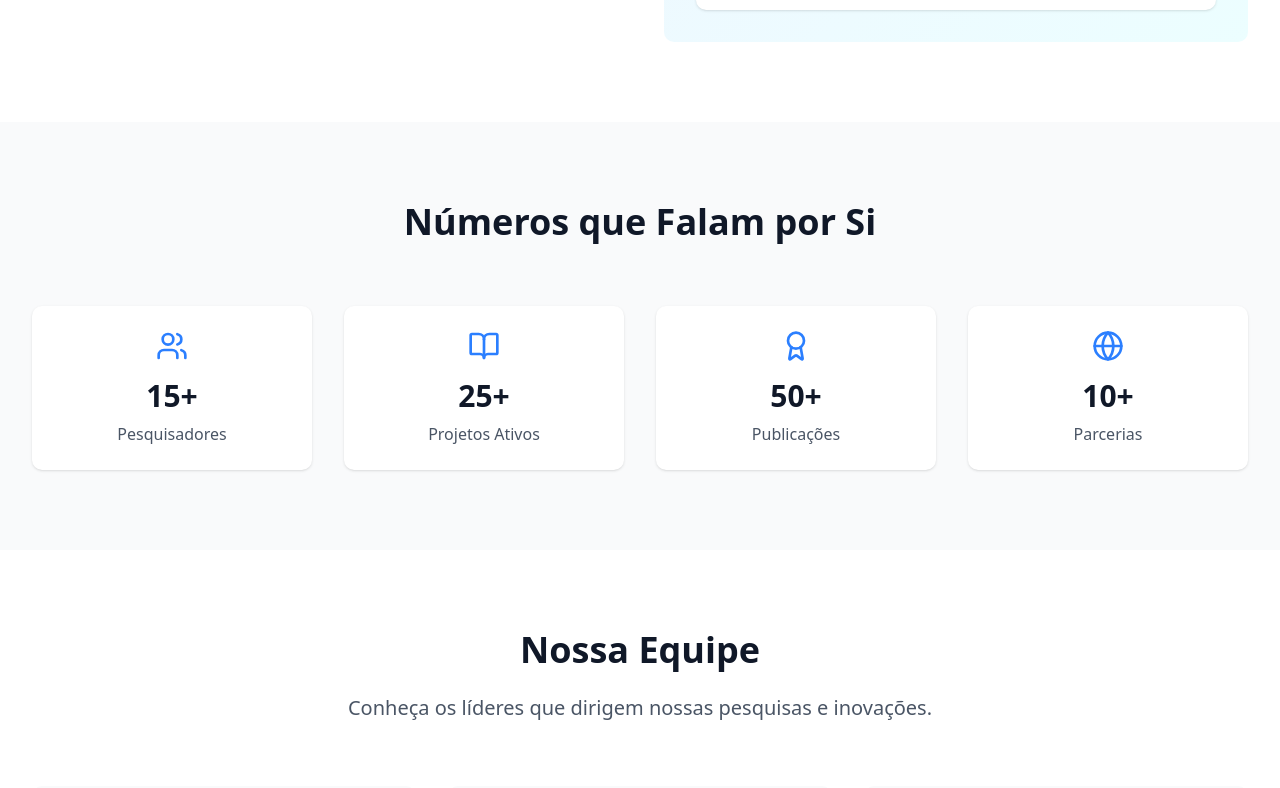
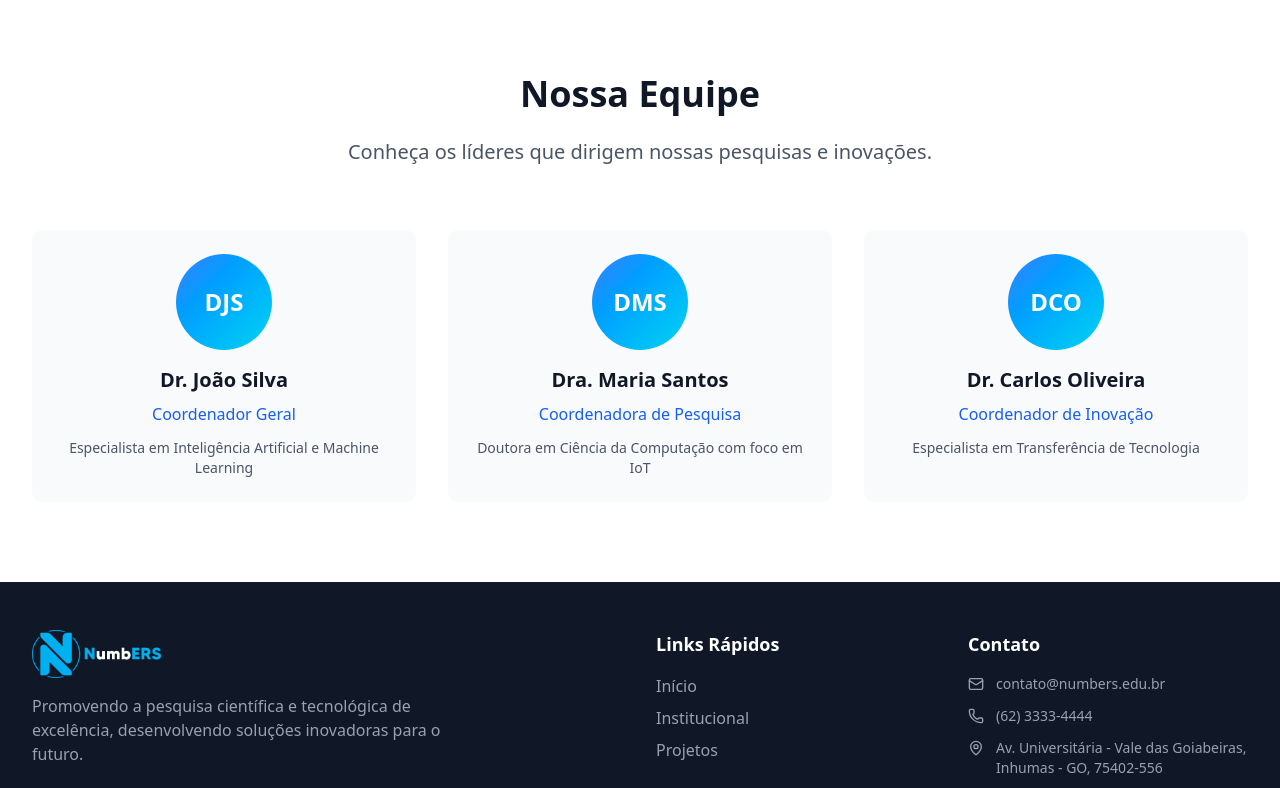
Before and after one commit to luixsouza/numbers-site, a React (Vite) app: page /institucional in a window 1280 px wide. Shown: the part 1300-2088 px from the top of the page. Built offline with nearby package versions, Linux system fonts and the light colour scheme.

Commit message:
/fix: Pequenas correcoes na pagina Institucional (os dados estao mockados, ainda virao os dados reais, fotos etc)

```diff
--- a/src/pages/Institucional.jsx
+++ b/src/pages/Institucional.jsx
@@ -8,13 +8,6 @@ const Institucional = () => {
   useEffect(() => {
     setTitle('INSTITUCIONAL');
   }, [setTitle]);
-
-  const stats = [
-    { icon: <Users className="w-8 h-8 text-blue-500" />, number: "15+", label: "Pesquisadores" },
-    { icon: <BookOpen className="w-8 h-8 text-blue-500" />, number: "25+", label: "Projetos Ativos" },
-    { icon: <Award className="w-8 h-8 text-blue-500" />, number: "50+", label: "Publicações" },
-    { icon: <Globe className="w-8 h-8 text-blue-500" />, number: "10+", label: "Parcerias" }
-  ];
 
   const team = [
     {
@@ -35,8 +28,7 @@ const Institucional = () => {
   ];
 
   return (
-    <div className="pt-32">
-      {/* Mission Section */}
+    <div>
       <section className="py-20 bg-white">
         <div className="max-w-7xl mx-auto px-4 sm:px-6 lg:px-8">
           <div className="text-center mb-16">
@@ -105,34 +97,6 @@ const Institucional = () => {
         </div>
       </section>
 
-      {/* Stats Section */}
-      <section className="py-20 bg-gray-50">
-        <div className="max-w-7xl mx-auto px-4 sm:px-6 lg:px-8">
-          <div className="text-center mb-16">
-            <h2 className="text-4xl font-bold text-gray-900 mb-6">
-              Números que Falam por Si
-            </h2>
-          </div>
-
-          <div className="grid md:grid-cols-4 gap-8">
-            {stats.map((stat, index) => (
-              <div key={index} className="text-center bg-white p-6 rounded-lg shadow-sm">
-                <div className="flex justify-center mb-4">
-                  {stat.icon}
-                </div>
-                <div className="text-3xl font-bold text-gray-900 mb-2">
-                  {stat.number}
-                </div>
-                <div className="text-gray-600">
-                  {stat.label}
-                </div>
-              </div>
-            ))}
-          </div>
-        </div>
-      </section>
-
-      {/* Team Section */}
       <section className="py-20 bg-white">
         <div className="max-w-7xl mx-auto px-4 sm:px-6 lg:px-8">
           <div className="text-center mb-16">
```
